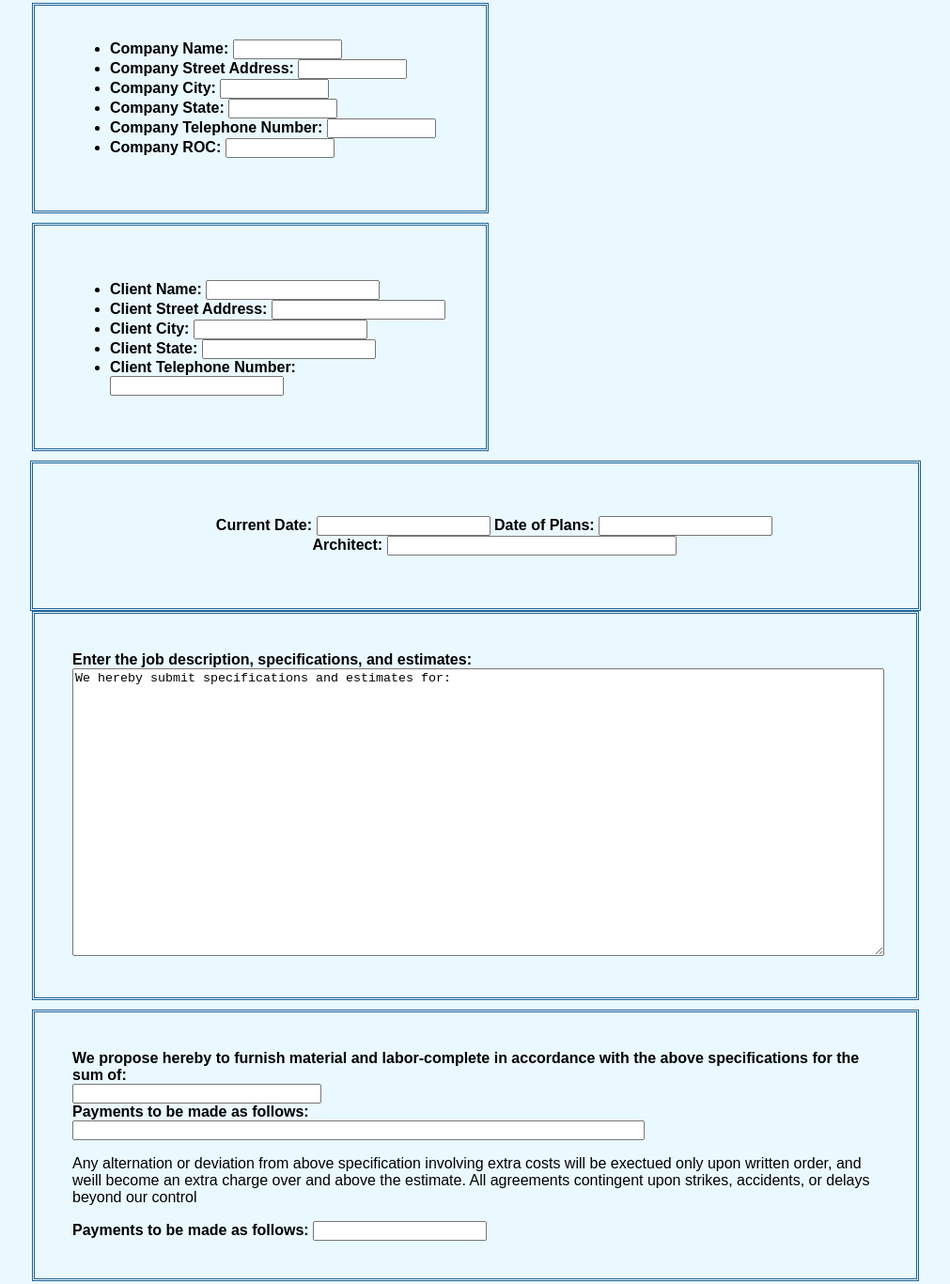
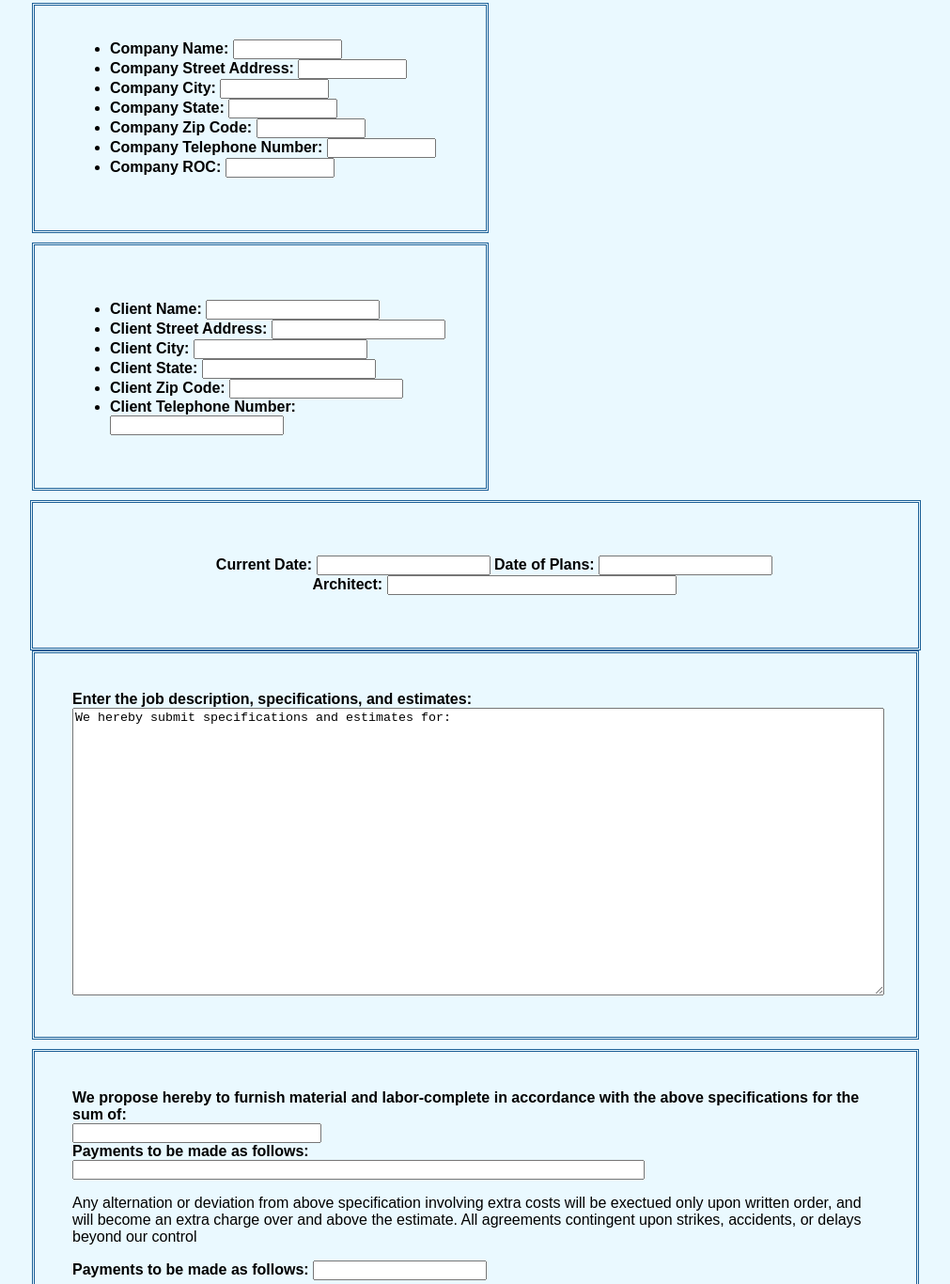
Before and after one commit to Paul-Escorcia/PEproposal-form, a plain HTML site: page index.html in a window 1280 px wide. Shown: the part 77-1443 px from the top of the page at 94% size, without its empty margins (134-1145 px from the left). Drawn offline with Linux system fonts and the light colour scheme.

Commit message:
v1.01
Grammar correction. Added Zip

```diff
--- a/index.html
+++ b/index.html
@@ -18,8 +18,10 @@
                 <input type="text" id="cstreet"></li>
                 <li><label for="ccity"> Company City:</label>
                 <input type="text" id="ccity"></li>
-                <li><label for="cState"> Company State:</label>
+                <li><label for="cstate"> Company State:</label>
                 <input type="text" id="cstate"></li>
+                <li><label for="czip"> Company Zip Code:</label>
+                <input type="text" id="czip"></li>
                 <li><label for="cTN"> Company Telephone Number:</label>
                 <input type="text" id="cTN"></li>
                 <li><label for="cROC">Company ROC:</label>
@@ -36,6 +38,8 @@
                 <input type="text" id="clcity"></li>
                 <li><label for="clstate">Client State:</label>
                 <input type="text" id="clstate"></li>
+                <li><label for="clzip">Client Zip Code:</label>
+                <input type="text" id="clzip"></li>
                 <li><label for="clTN">Client Telephone Number:</label>
                 <input type="text" id="clTN"></li>
             </ul>
@@ -59,7 +63,7 @@
             <input type="text" id="paymentInfo"><br>
             <label for="paymentInfo2">Payments to be made as follows:</label>
             <input type="text" id="paymentInfo2">
-            <p>Any alternation or deviation from above specification involving extra costs will be exectued only upon written order, and weill become an extra charge over and above the estimate. All agreements contingent upon strikes, accidents, or delays beyond our control</p>
+            <p>Any alternation or deviation from above specification involving extra costs will be exectued only upon written order, and will become an extra charge over and above the estimate. All agreements contingent upon strikes, accidents, or delays beyond our control</p>
             <label for="submitInfo">Payments to be made as follows:</label>
             <input type="text" id="sumbitInfo">
         </fieldset>
```
